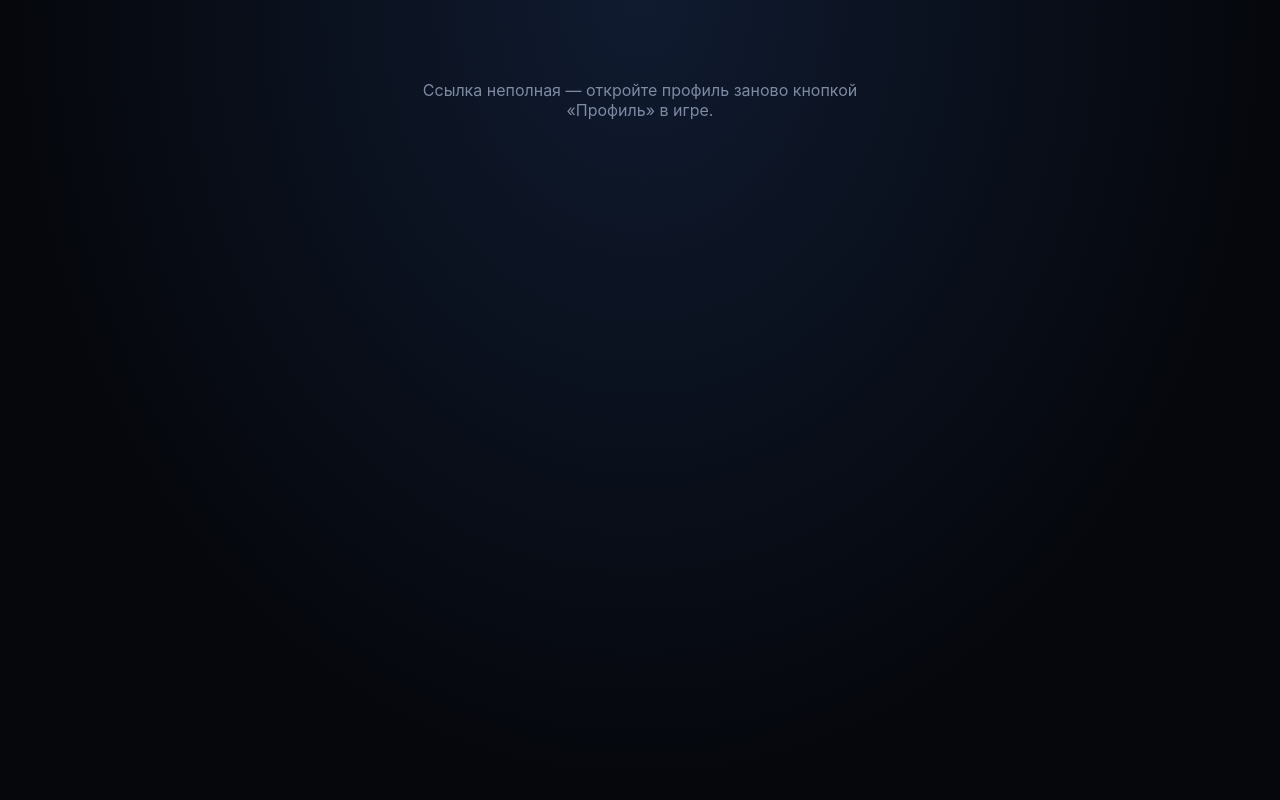
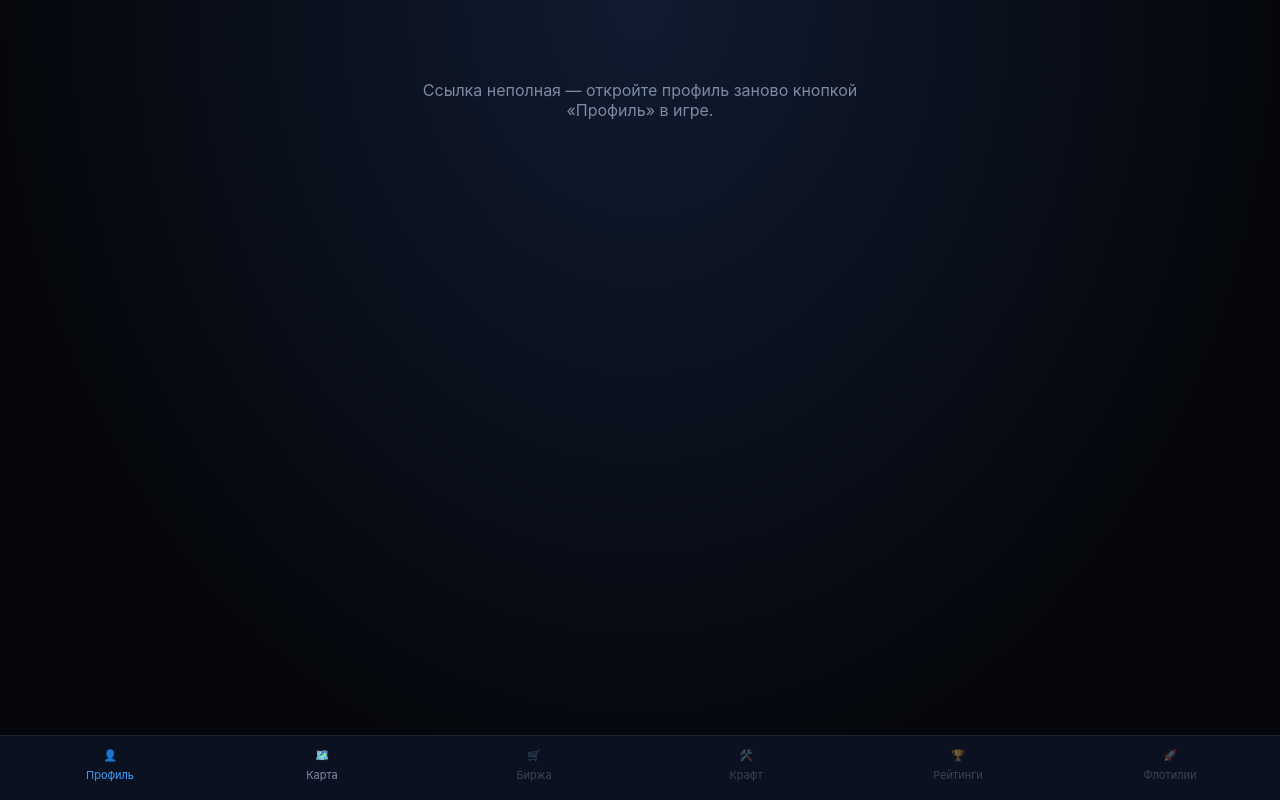
Before and after one commit to ruslan242002-cyber/Dvijj, a website: page public/profile.html in a window 1280 px wide. Drawn offline with Linux system fonts and the light colour scheme.

Commit message:
Update profile.html

```diff
--- a/public/profile.html
+++ b/public/profile.html
@@ -1,4 +1,3 @@
-
 <!DOCTYPE html>
 <html lang="ru">
 <head>
@@ -59,11 +58,32 @@
   .msg.ok { background: rgba(53,208,127,.12); color: var(--ok); }
   .empty { color: var(--muted); font-size: 13px; font-style: italic; }
   .loading, .fatal { text-align: center; color: var(--muted); padding: 60px 20px; }
+  body { padding-bottom: 90px; }
+  .bottom-nav {
+    position: fixed; bottom: 0; left: 0; right: 0; background: #0b1120;
+    border-top: 1px solid rgba(255,255,255,.08); display: flex; padding: 8px 4px 14px;
+  }
+  .bottom-nav a {
+    flex: 1; text-align: center; color: var(--muted); text-decoration: none; font-size: 11px;
+    display: flex; flex-direction: column; align-items: center; gap: 3px; padding: 4px 0;
+  }
+  .bottom-nav a.active { color: var(--accent); }
+  .bottom-nav a .ic { font-size: 18px; }
+  .bottom-nav a.soon { opacity: .4; }
 </style>
 </head>
 <body>
 <div class="wrap" id="app">
   <div class="loading">Связь со станцией устанавливается…</div>
+</div>
+
+<div class="bottom-nav">
+  <a href="#" class="active">👤<span class="ic"></span>Профиль</a>
+  <a href="map.html">🗺️<span class="ic"></span>Карта</a>
+  <a href="#" class="soon">🛒<span class="ic"></span>Биржа</a>
+  <a href="#" class="soon">🛠️<span class="ic"></span>Крафт</a>
+  <a href="#" class="soon">🏆<span class="ic"></span>Рейтинги</a>
+  <a href="#" class="soon">🚀<span class="ic"></span>Флотилии</a>
 </div>
 
 <script>
@@ -191,6 +211,11 @@ function render(data) {
     app.innerHTML = `<div class="fatal">${esc(e.message)}</div>`;
   }
 })();
+
+// Прокидываем token в ссылку на карту, чтобы не терять сессию при переключении вкладок
+document.querySelectorAll('.bottom-nav a[href^="map.html"]').forEach((a) => {
+  if (token) a.href = 'map.html?token=' + encodeURIComponent(token);
+});
 </script>
 </body>
 </html>
```
